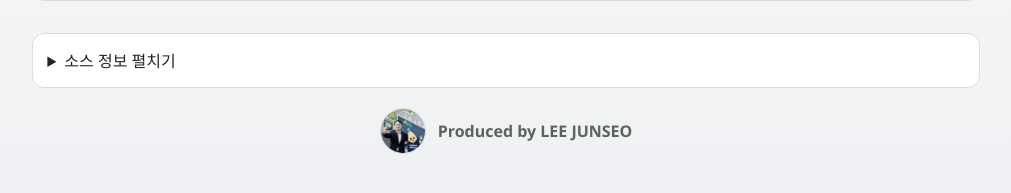
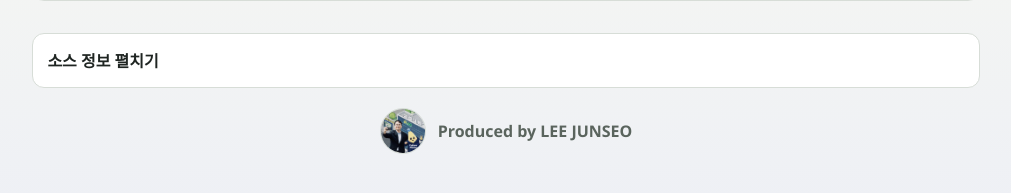
Before and after one commit to korjs2-droid/crawler_K_E_J, a Flask app: page / in a window 1280 px wide. Shown: the part 395-588 px from the top of the page, without its empty margins (134-1145 px from the left). Run offline with Flask 3, Linux system fonts and the light colour scheme; the visitor is signed in with stand-in values (Sample User, id 1).

Commit message:
Update styles.css

```diff
--- a/static/styles.css
+++ b/static/styles.css
@@ -174,6 +174,12 @@ button.secondary {
   font-size: 1rem;
 }
 
+.note summary {
+  cursor: pointer;
+  font-weight: 700;
+  list-style: none;
+}
+
 .note ul {
   margin: 0.7rem 0 0;
   padding-left: 1.1rem;
```
